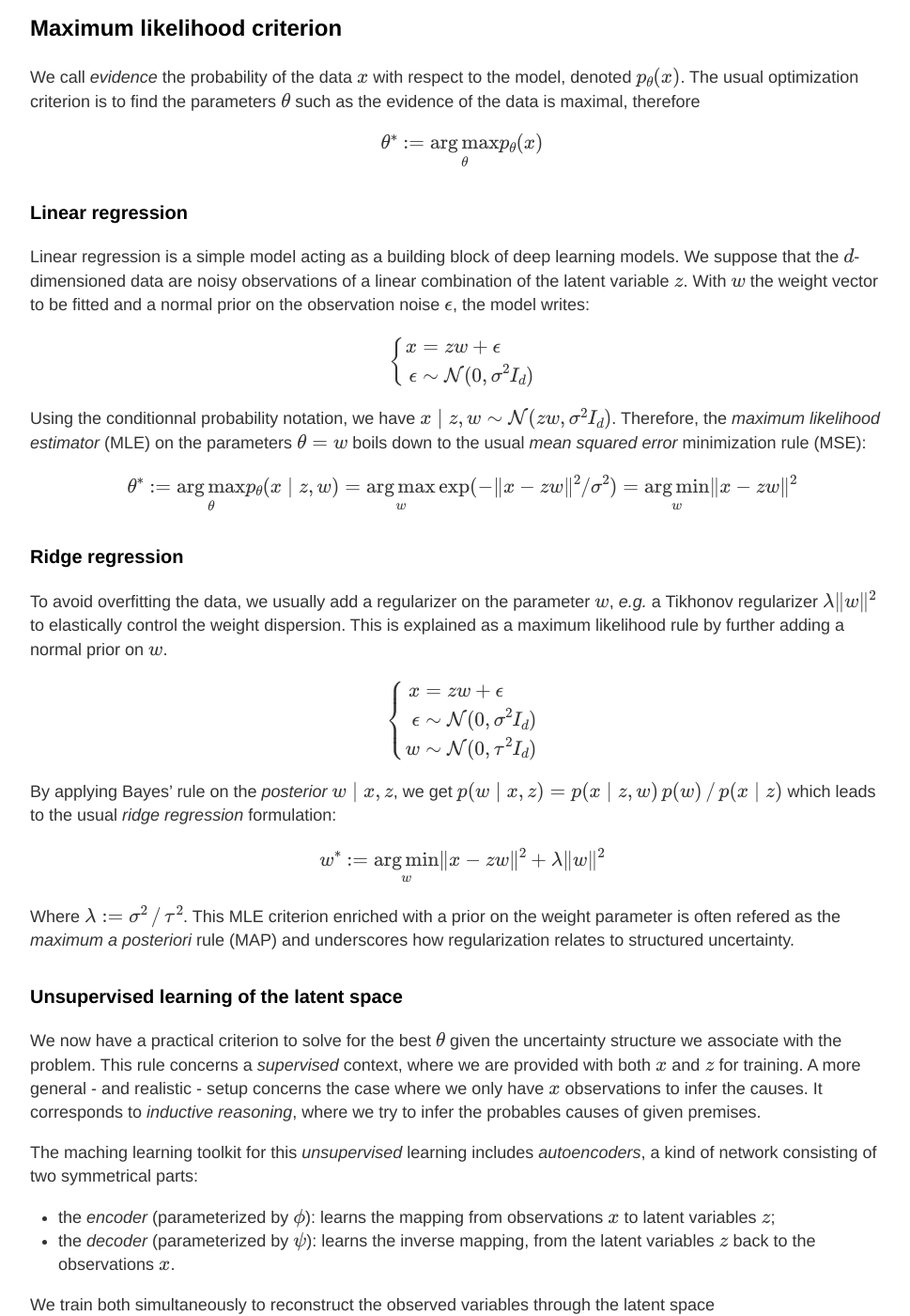
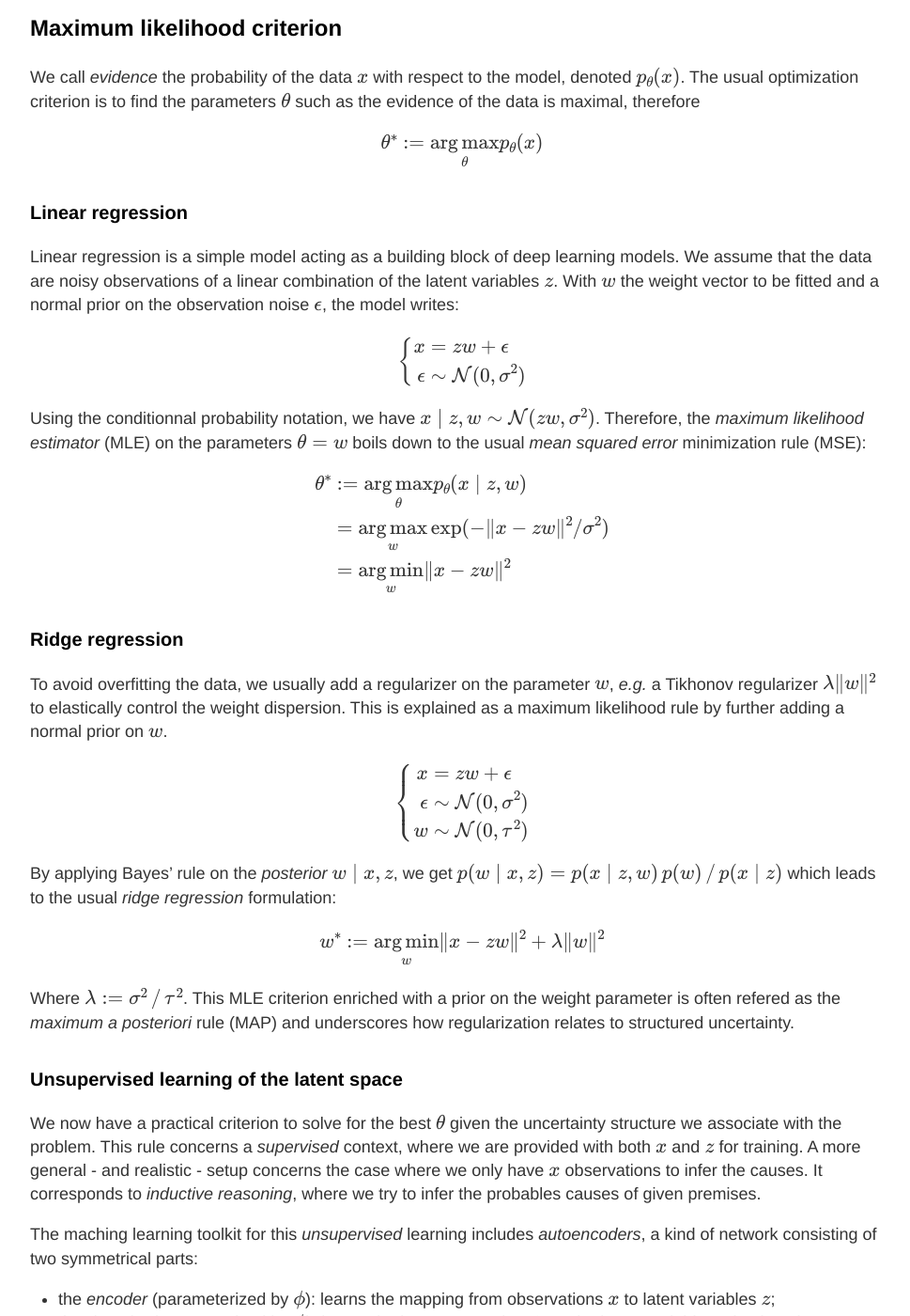
Before and after one commit to leonicoletti/leonicoletti.github.io, a Jekyll site: the page built from _posts/2021-02-20-probabilistic-machine-learning.md, in a window 1280 px wide and 1400 px high, scrolled down 965 px. Shown: the whole window at 94% size, without its empty margins (148-1117 px from the left). Built offline with Jekyll 4.4.1, drawn with Linux system fonts in a browser that asks for light colours; formulas are drawn with MathJax 3; some of the changed text lies outside the part shown.

```diff
--- a/_posts/2021-02-20-probabilistic-machine-learning.md
+++ b/_posts/2021-02-20-probabilistic-machine-learning.md
@@ -38,21 +38,25 @@
 
 ### Linear regression
 
-Linear regression is a simple model acting as a building block of deep learning models. We suppose that the $d$-dimensioned data are noisy observations of a linear combination of the latent variable $z$. With $w$ the weight vector to be fitted and a normal prior on the observation noise $\epsilon$, the model writes:
+Linear regression is a simple model acting as a building block of deep learning models. We assume that the data are noisy observations of a linear combination of the latent variables $z$. With $w$ the weight vector to be fitted and a normal prior on the observation noise $\epsilon$, the model writes:
 
 $$
 \left\{
 \begin{align}
 x & = z w + \epsilon \\
-\epsilon & \sim \mathcal{N}(0, \sigma^2 I_d)
+\epsilon & \sim \mathcal{N}(0, \sigma^2)
 \end{align}
 \right.
 $$
 
-Using the conditionnal probability notation, we have $x \mid z, w \sim \mathcal{N}(z w, \sigma^2 I_d)$. Therefore, the *maximum likelihood estimator* (MLE) on the parameters $\theta = \{w\}$ boils down to the usual *mean squared error* minimization rule (MSE):
+Using the conditionnal probability notation, we have $x \mid z, w \sim \mathcal{N}(z w, \sigma^2)$. Therefore, the *maximum likelihood estimator* (MLE) on the parameters $\theta = \{w\}$ boils down to the usual *mean squared error* minimization rule (MSE):
 
 $$
-\theta^* := \underset{\theta}{\operatorname{arg max}} p_\theta(x \mid z, w) = \underset{w}{\operatorname{arg max}} \exp(- \lVert x - zw \rVert^2 / \sigma^2) = \underset{w}{\operatorname{arg min}} \lVert x - zw \rVert^2
+\begin{align}
+\theta^* & := \underset{\theta}{\operatorname{arg max}} p_\theta(x \mid z, w) \\
+& = \underset{w}{\operatorname{arg max}} \exp(- \lVert x - zw \rVert^2 / \sigma^2) \\
+& = \underset{w}{\operatorname{arg min}} \lVert x - zw \rVert^2
+\end{align}
 $$
 
 ### Ridge regression
@@ -63,8 +67,8 @@
 \left\{
 \begin{align}
 x & = z w + \epsilon \\
-\epsilon & \sim \mathcal{N}(0, \sigma^2 I_d) \\
-w &\sim \mathcal{N}(0, \tau^2 I_d)
+\epsilon & \sim \mathcal{N}(0, \sigma^2) \\
+w &\sim \mathcal{N}(0, \tau^2)
 \end{align}
 \right.
 $$
@@ -87,15 +91,20 @@
 
 $$\phi^*, \psi^* := \underset{\phi,\psi}{\operatorname{arg min}} \lVert x - (\psi \circ \phi) \, x \rVert^2 $$
 
-## Stochastic variational inference
+## Variational inference
 
 We consider the generic case of a *graphical model* $p_\theta$ with a hierarchy of latent variables $z$ and conditioning relations between them. The two problems of interest are:
 * *model fitting*: selecting the best set of parameters $\theta^*$ with respect to the MLE criterion;
 * *posterior estimation*: approximating the posterior distributions $p_{\theta^*}(z \mid x)$ for each $z$ given observed data $x$.
 
-We apply the MLE criterion on the *log-evidence*
+Applying the MLE criterion on the *log-evidence*, we get
 
-$$\theta^* := \underset{\theta}{\operatorname{arg max}} \log p_\theta(x) = \underset{\theta}{\operatorname{arg max}} \log \int_z p_\theta(x,z) \, dz$$
+$$
+\begin{align}
+\theta^* & := \underset{\theta}{\operatorname{arg max}} \log p_\theta(x) \\
+& = \underset{\theta}{\operatorname{arg max}} \log \int_z p_\theta(x,z) \, dz
+\end{align}
+$$
 
 The integral over the causes $z$ is often intractable and the associated optimization non-convex, making the whole problem especially difficult to tackle. Furthermore, once $\theta^*$ is estimated, computing the prior also requires to approximate an intractable integral:
 
```
Also changed, not shown: other parts of _posts/2021-02-20-probabilistic-machine-learning.md (+10 -2 lines).
